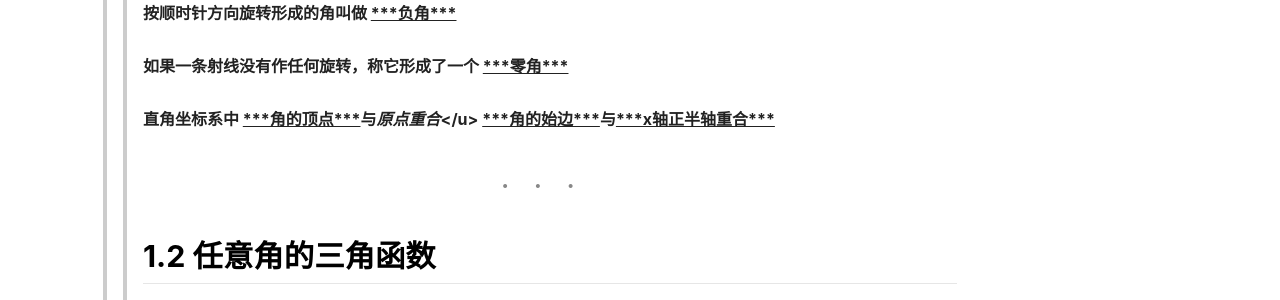
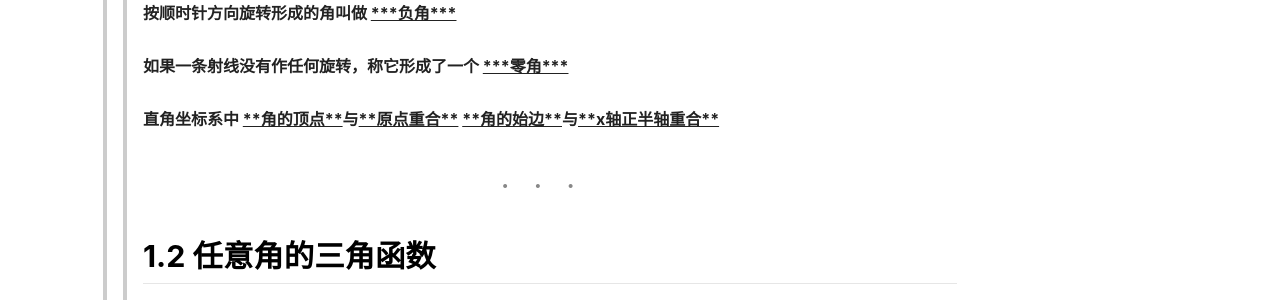
Before and after one commit to Git-WeStudio/Git-WeStudio.Github.io, a Jekyll site: the page built from _posts/2019-12-8-1.md, in a window 1280 px wide. Shown: the part 640-940 px from the top of the page. Built offline with Jekyll 4.4.1, drawn with Linux system fonts in a browser that asks for light colours; nearby versions of some CDN libraries.

Commit message:
Update 2019-12-8-1.md

```diff
--- a/_posts/2019-12-8-1.md
+++ b/_posts/2019-12-8-1.md
@@ -9,7 +9,7 @@ tags: 数学
 >> ##### 按逆时针方向旋转形成的角叫做 <u>***正角***</u>
 >> ##### 按顺时针方向旋转形成的角叫做 <u>***负角***</u>
 >> ##### 如果一条射线没有作任何旋转，称它形成了一个 <u>***零角***</u>
->> ##### 直角坐标系中 <u>***角的顶点***</u>与***原点重合***</u> <u>***角的始边***</u>与<u>***x轴正半轴重合***</u>
+>> ##### 直角坐标系中 <u>**角的顶点**</u>与<u>**原点重合**</u> <u>**角的始边**</u>与<u>**x轴正半轴重合**</u>
 ***
 ## 1.2 任意角的三角函数
 ***
```
